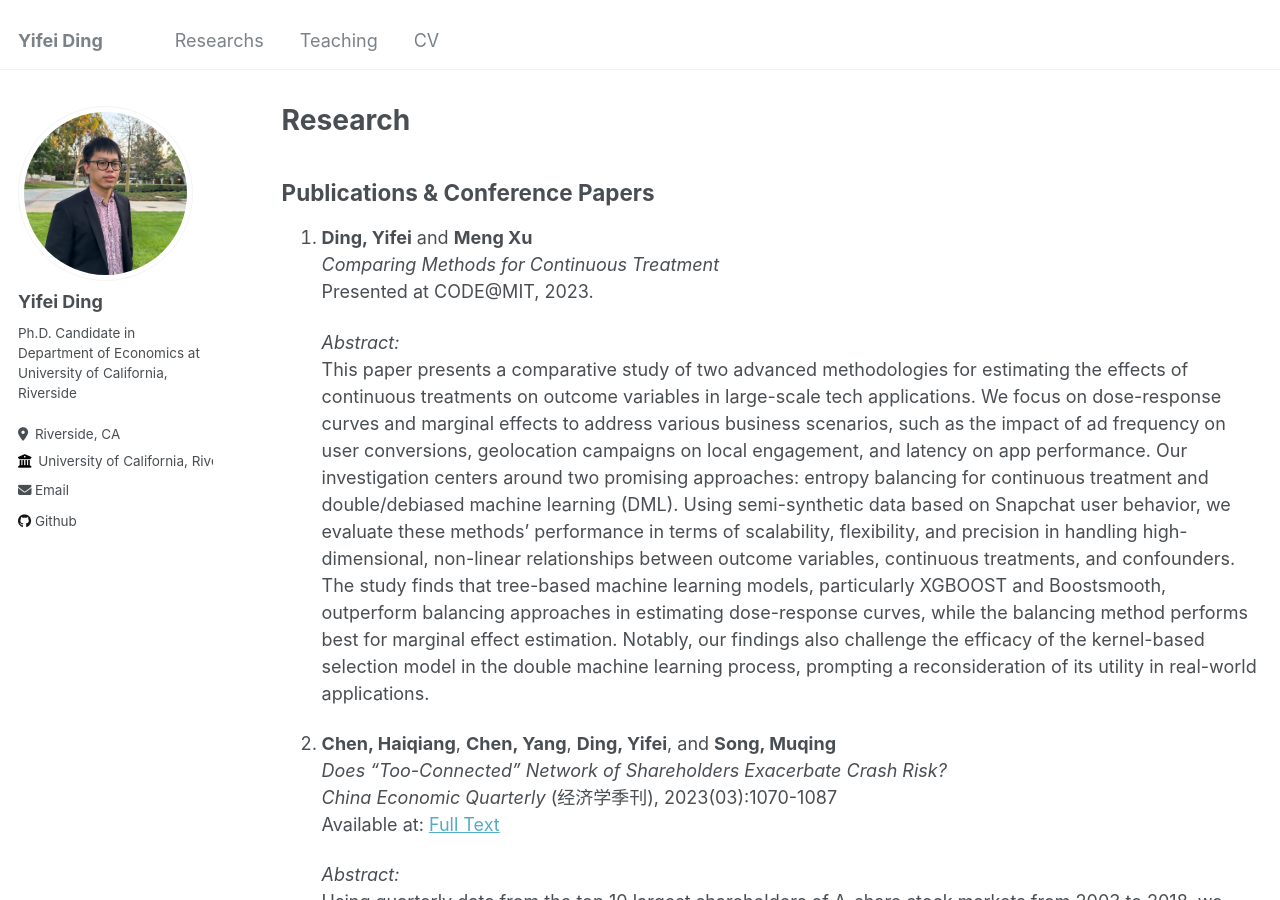
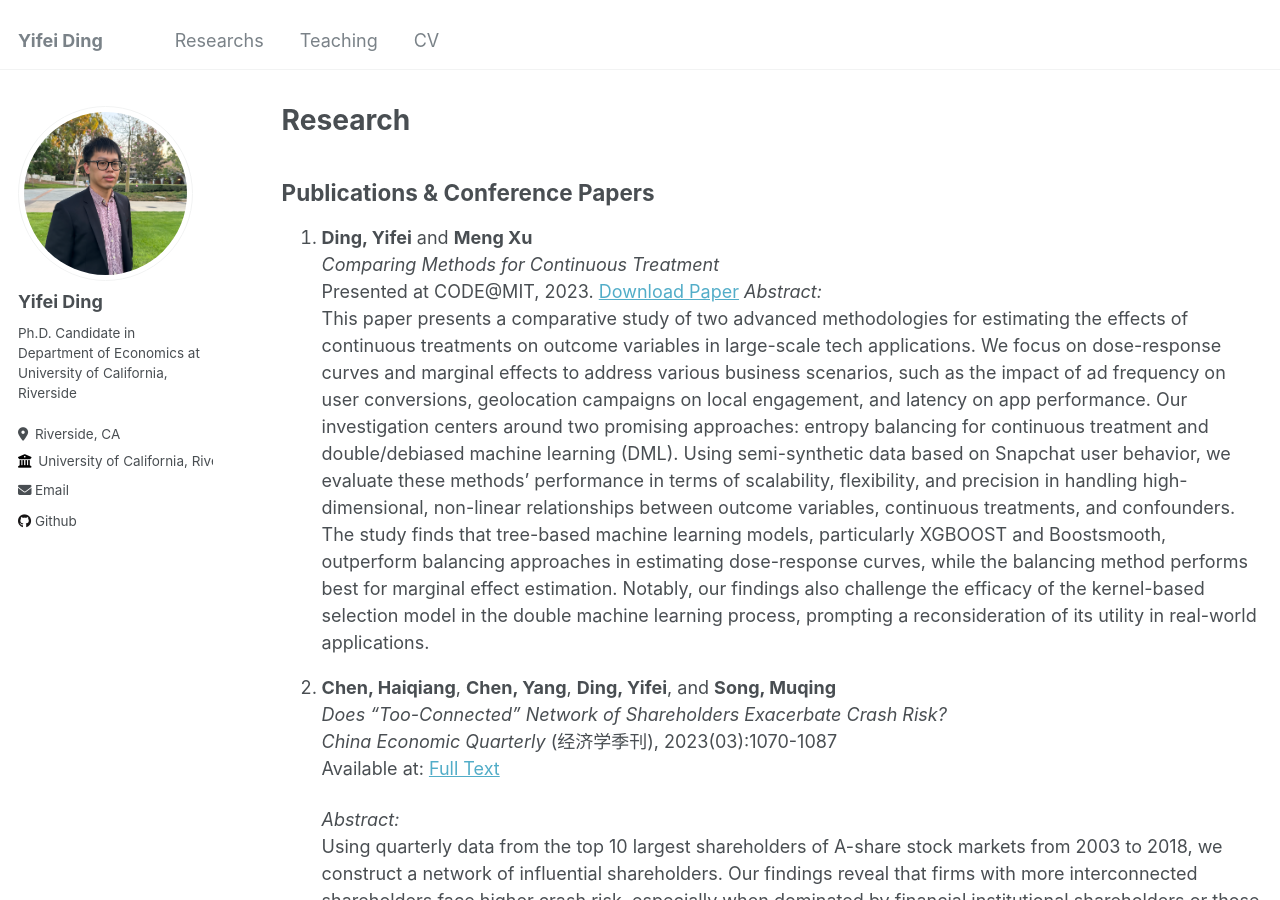
Before and after one commit to YifeiDing-UCR/YifeiDing-UCR.github.io, a Jekyll site: the page built from _pages/publications.md, in a window 1280 px wide and 900 px high. Built offline with Jekyll 4.4.1, drawn with Linux system fonts in a browser that asks for light colours.

Commit message:
Update publications.md
Link a paper file to a conference paper publication

```diff
--- a/_pages/publications.md
+++ b/_pages/publications.md
@@ -10,7 +10,7 @@ author_profile: true
 1. **Ding, Yifei** and **Meng Xu**
    *Comparing Methods for Continuous Treatment*
    Presented at CODE@MIT, 2023.
-
+   [Download Paper](https://yifeiding-ucr.github.io/files/Continuous_Treatment_Method_Comparison_CODE.pdf)
    *Abstract:*
    This paper presents a comparative study of two advanced methodologies for estimating the effects of continuous treatments on outcome variables in large-scale tech applications. We focus on dose-response curves and marginal effects to address various business scenarios, such as the impact of ad frequency on user conversions, geolocation campaigns on local engagement, and latency on app performance. Our investigation centers around two promising approaches: entropy balancing for continuous treatment and double/debiased machine learning (DML). Using semi-synthetic data based on Snapchat user behavior, we evaluate these methods' performance in terms of scalability, flexibility, and precision in handling high-dimensional, non-linear relationships between outcome variables, continuous treatments, and confounders. The study finds that tree-based machine learning models, particularly XGBOOST and Boostsmooth, outperform balancing approaches in estimating dose-response curves, while the balancing method performs best for marginal effect estimation. Notably, our findings also challenge the efficacy of the kernel-based selection model in the double machine learning process, prompting a reconsideration of its utility in real-world applications.
 2. **Chen, Haiqiang**, **Chen, Yang**, **Ding, Yifei**, and **Song, Muqing**
```
